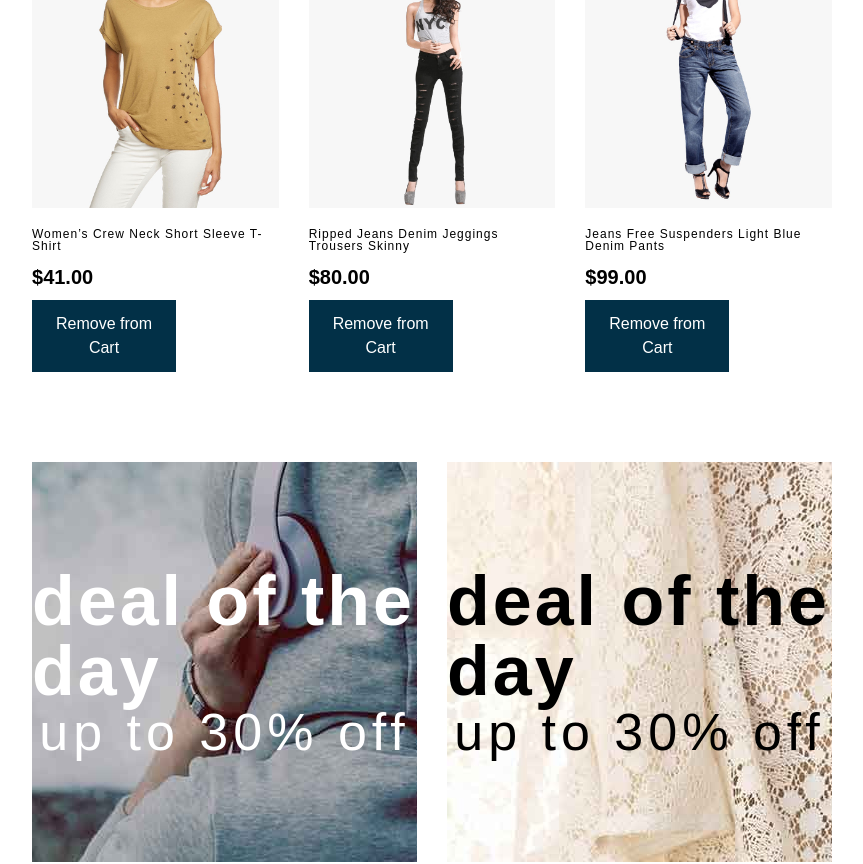
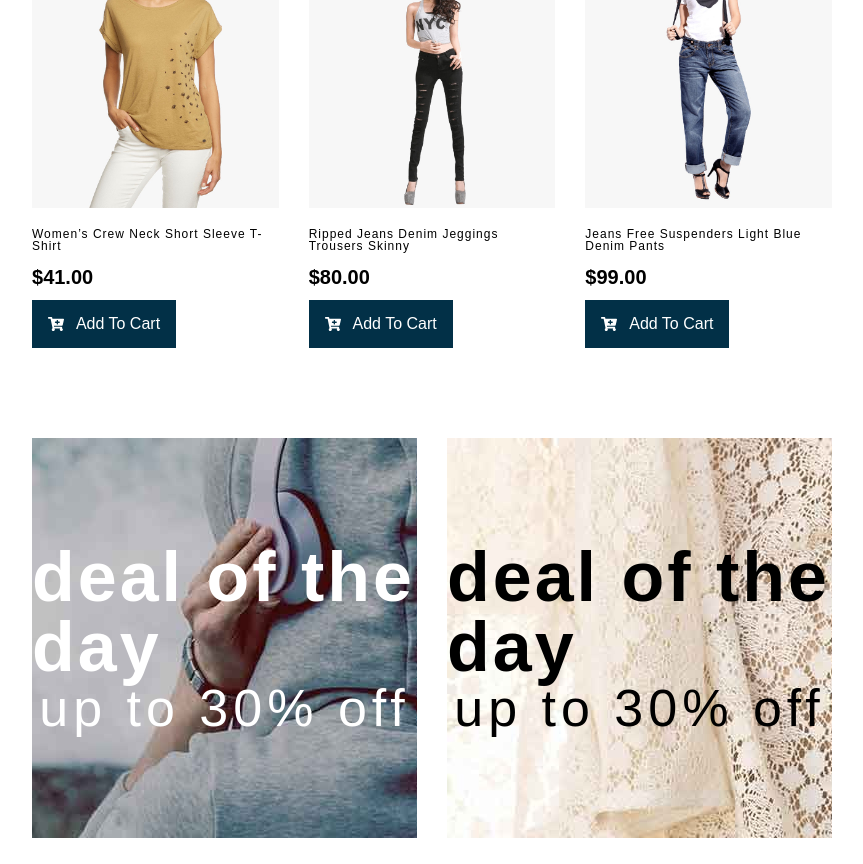
Before and after one commit to Trend20/React-Typescript-e-commerce-template, a React (Create React App) app: page / in a window 1280 px wide. Shown: the part 1347-2211 px from the top of the page, without its empty margins (208-1071 px from the left). Built offline with nearby package versions, Linux system fonts and the light colour scheme; a small style sheet from the web is missing; a web font is replaced by a local one.

Commit message:
cart product status

```diff
--- a/src/components/navbar/Navbar.tsx
+++ b/src/components/navbar/Navbar.tsx
@@ -7,7 +7,6 @@ import {useSelector} from "react-redux";
 const Navbar: FC = () => {
     const navigate: NavigateFunction = useNavigate()
     const {items} = useSelector((store:any) => store.cart);
-    console.log('cart items....', items);
   return (
     <div className='navbar'>
       <div className="logo">
--- a/src/features/slices/productSlice.ts
+++ b/src/features/slices/productSlice.ts
@@ -4,14 +4,12 @@ interface InitialState {
   products: any[]
   product: null
   isSold: boolean,
-  inCart: boolean
 }
 
 const initialState: InitialState = {
   products: [],
   product: null,
   isSold: false,
-  inCart: false
 }
 
 const productSlice = createSlice({
@@ -22,9 +20,10 @@ const productSlice = createSlice({
       state.products = action.payload
     },
     addProductToCart: (state: InitialState, action: { payload: any, type: string }): void => {
+      // const product = action.payload;
+      // product.cart_status = 'in cart';
       state.products.push(action.payload);
       state.product = action.payload;
-      state.inCart = true;
     },
   }
 })
--- a/src/pages/products/SingleProduct.tsx
+++ b/src/pages/products/SingleProduct.tsx
@@ -1,6 +1,5 @@
 import {FC} from "react";
 import {Link} from "react-router-dom";
-// import {Product} from "../../types/product";
 import {FaCartPlus} from "react-icons/fa";
 
 
@@ -11,6 +10,7 @@ interface SingleProductProps {
 
 const SingleProduct:FC<SingleProductProps> = ({product,addToCart}) =>{
     const status = product.cart_status;
+    console.log(product, status);
     return (
         <div className="flex flex-col justify-start space-y-2">
             <Link to={`/product/${product.id}`} className='product-item' key={product.id}>
@@ -18,19 +18,11 @@ const SingleProduct:FC<SingleProductProps> = ({product,addToCart}) =>{
                 <p>{product.description}</p>
                 <h6><strong>${product.price}</strong></h6>
             </Link>
-            {
-                status === 'Not in Cart' ?
                     <button onClick={() => addToCart(product)}
                             className="flex bg-[#023047] p-3 text-white space-x-3 justify-center items-center w-36">
                         <FaCartPlus/>
                         <span>Add To Cart</span>
                     </button>
-                    :
-                    <button
-                            className="flex bg-[#023047] p-3 text-white space-x-3 justify-center items-center w-36">
-                        <span>Remove from Cart</span>
-                    </button>
-            }
         </div>
     )
 }
```
